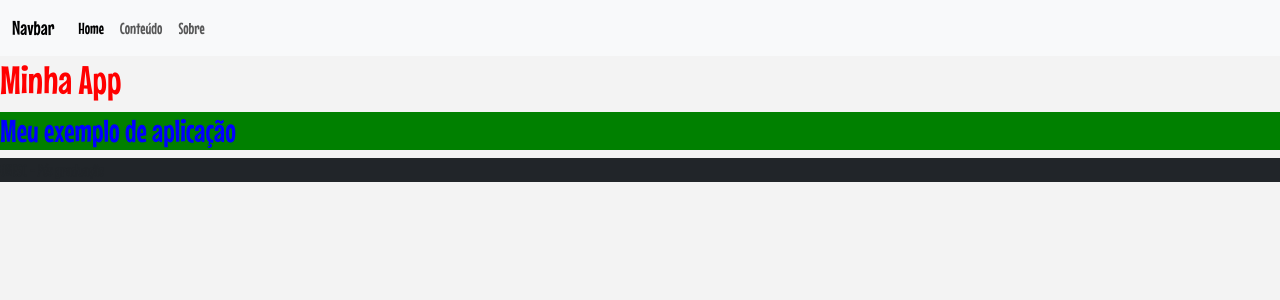
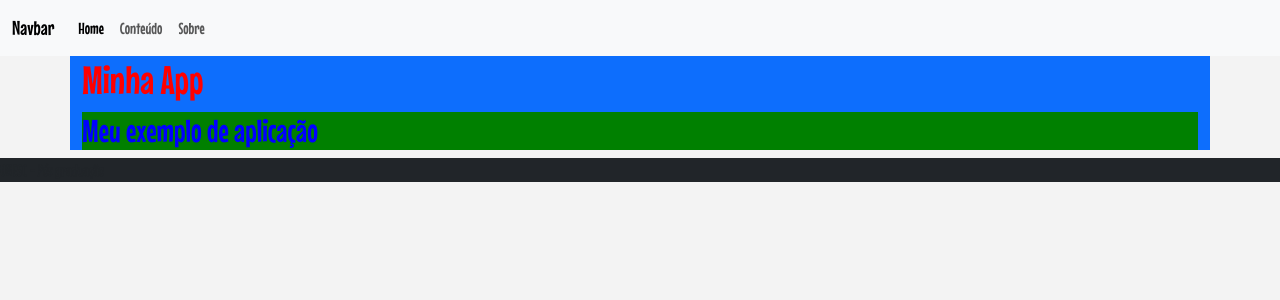
Before and after one commit to otavioborgsm/pos-desenvolvimento-fullstack-unesc, a React (Create React App) app in the folder desenvolvimento-frontend/meu-projeto-ts/: page / in a window 1280 px wide. Shown: the top 300 px of the page. Built offline with nearby package versions, Linux system fonts and the light colour scheme.

Commit message:
Aula 02: Utiliza Template nas rotas.

```diff
--- a/desenvolvimento-frontend/meu-projeto-ts/src/routes.tsx
+++ b/desenvolvimento-frontend/meu-projeto-ts/src/routes.tsx
@@ -4,6 +4,7 @@
 import Conteudo from "./pages/Conteudo";
 import Navbar from "./components/Navbar";
 import Footer from "./components/Footer";
+import Template from "./components/Template";
 
 export default function AppRoutes() {
     return (
@@ -11,8 +12,10 @@
             <Router>
                 <Navbar />
                 <Routes>
-                    <Route path="/" element={<Home />} />
-                    <Route path="/conteudo" element={<Conteudo />} />
+                    <Route path="/" element={<Template />} >
+                        <Route index element={<Home />} />
+                        <Route path="/conteudo" element={<Conteudo />} />
+                    </Route>
                     <Route path="/sobre" element={<Sobre />} />
                 </Routes>
                 <Footer />
```
